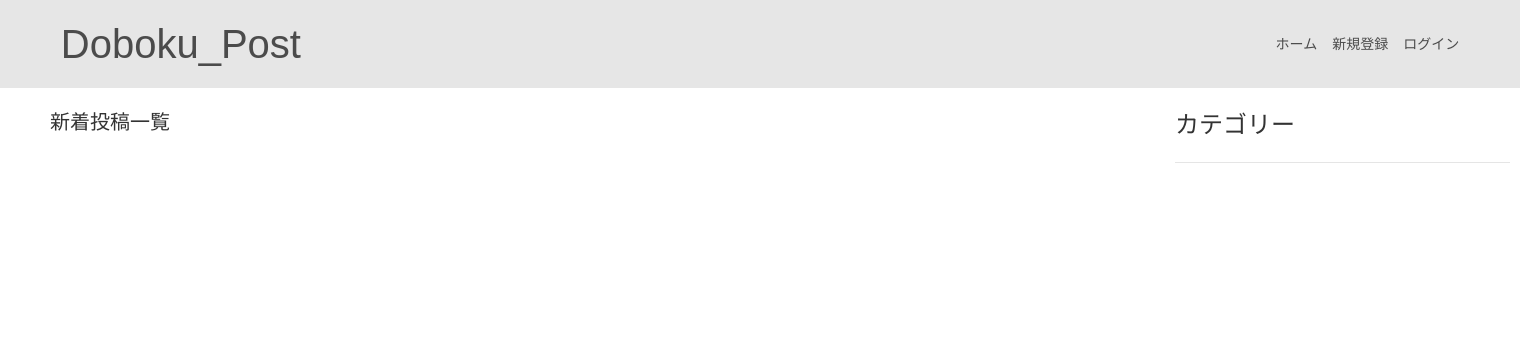
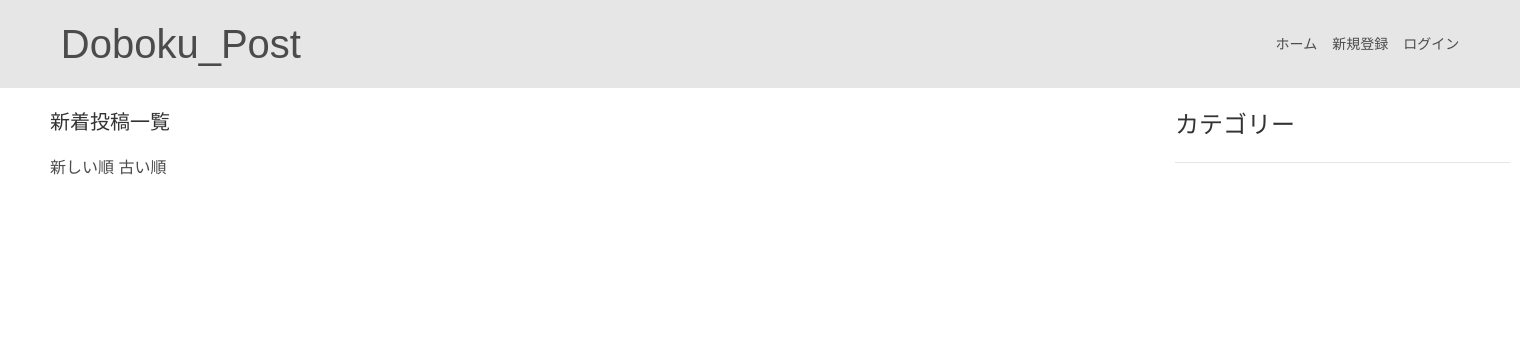
Before and after one commit to taki-21/doboku-post, a Django app: page / in a window 1520 px wide. Shown: the top 348 px of the page. Run offline with Django 3.2, Linux system fonts and the light colour scheme; data that the repository does not hold is empty; some libraries are stand-ins or nearby versions.

Commit message:
Add: ソート切替ボタン設置#2

```diff
--- a/templates/sns/category_post.html
+++ b/templates/sns/category_post.html
@@ -2,6 +2,10 @@
 
 {% block content %}
     <h4>「{{ category.name }}」の投稿一覧</h4>
+    <p>
+        <a href="">新しい順</a>
+        <a href="">古い順</a>
+    </p>
     <div class="uk-grid-small uk-child-width-1-3@m" uk-grid>
     {% for post in object_list %}
         <div>
--- a/templates/sns/index.html
+++ b/templates/sns/index.html
@@ -2,6 +2,10 @@
 
 {% block content %}
     <h4>新着投稿一覧</h4>
+    <p>
+        <a href="">新しい順</a>
+        <a href="">古い順</a>
+    </p>
     <div class="uk-grid-small uk-child-width-1-3@m" uk-grid>
     {% for post in object_list %}
         <div>
--- a/templates/sns/my_page.html
+++ b/templates/sns/my_page.html
@@ -4,6 +4,10 @@
 <div>
     <h2>{{ user.username }}さんのマイページ</h2>
     <h3>これまでの投稿</h3>
+    <p>
+        <a href="">新しい順</a>
+        <a href="">古い順</a>
+    </p>
     <div class="uk-grid-small uk-child-width-1-3@m" uk-grid>
         {% for post in user_post %}
             <div>
```
